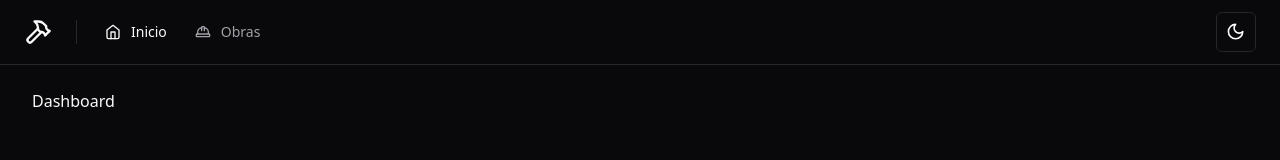
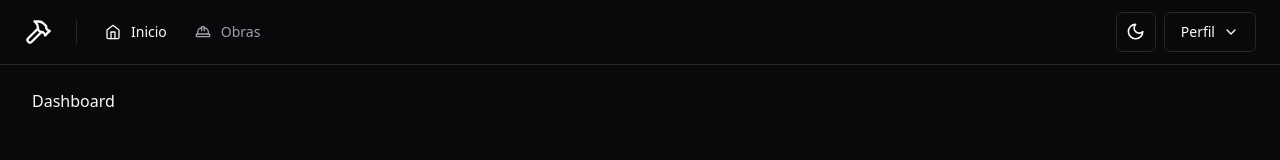
Before and after one commit to evertonlsds/crud_react, a React (Vite) app: page / in a window 1280 px wide. Shown: the top 160 px of the page. Built offline with nearby package versions, Linux system fonts and the light colour scheme.

Commit message:
account menu component

```diff
--- /dev/null
+++ b/src/components/account-menu.tsx
@@ -0,0 +1,44 @@
+import { ChevronDown, LogOut, User } from 'lucide-react'
+
+import { Button } from './ui/button'
+import {
+  DropdownMenu,
+  DropdownMenuContent,
+  DropdownMenuItem,
+  DropdownMenuLabel,
+  DropdownMenuSeparator,
+  DropdownMenuTrigger,
+} from './ui/dropdown-menu'
+
+export function AccountMenu() {
+  return (
+    <DropdownMenu>
+      <DropdownMenuTrigger asChild>
+        <Button
+          variant="outline"
+          className=" flex select-none items-center gap-2"
+        >
+          Perfil
+          <ChevronDown className="h-4 w-4" />
+        </Button>
+      </DropdownMenuTrigger>
+      <DropdownMenuContent align="end" className="w-56">
+        <DropdownMenuLabel className="flex flex-col">
+          <span>nome funcionario</span>
+          <span className="text-xs font-normal text-muted-foreground">
+            funcionario@email.com.br
+          </span>
+        </DropdownMenuLabel>
+        <DropdownMenuSeparator />
+        <DropdownMenuItem>
+          <User className="mr-2 h-4 w-4" />
+          <span>Perfil Usuário</span>
+        </DropdownMenuItem>
+        <DropdownMenuItem className="text-rose-500 dark:text-rose-400">
+          <LogOut className="mr-2 h-4 w-4" />
+          <span>Sair</span>
+        </DropdownMenuItem>
+      </DropdownMenuContent>
+    </DropdownMenu>
+  )
+}
--- a/src/components/header.tsx
+++ b/src/components/header.tsx
@@ -1,5 +1,6 @@
 import { Hammer, HardHat, Home } from 'lucide-react'
 
+import { AccountMenu } from './account-menu'
 import { NavLink } from './nav-link'
 import { ThemeToggle } from './theme/theme-toggle'
 import { Separator } from './ui/separator'
@@ -23,6 +24,7 @@
         </nav>
         <div className="ml-auto flex items-center gap-2">
           <ThemeToggle />
+          <AccountMenu />
         </div>
       </div>
     </div>
```
